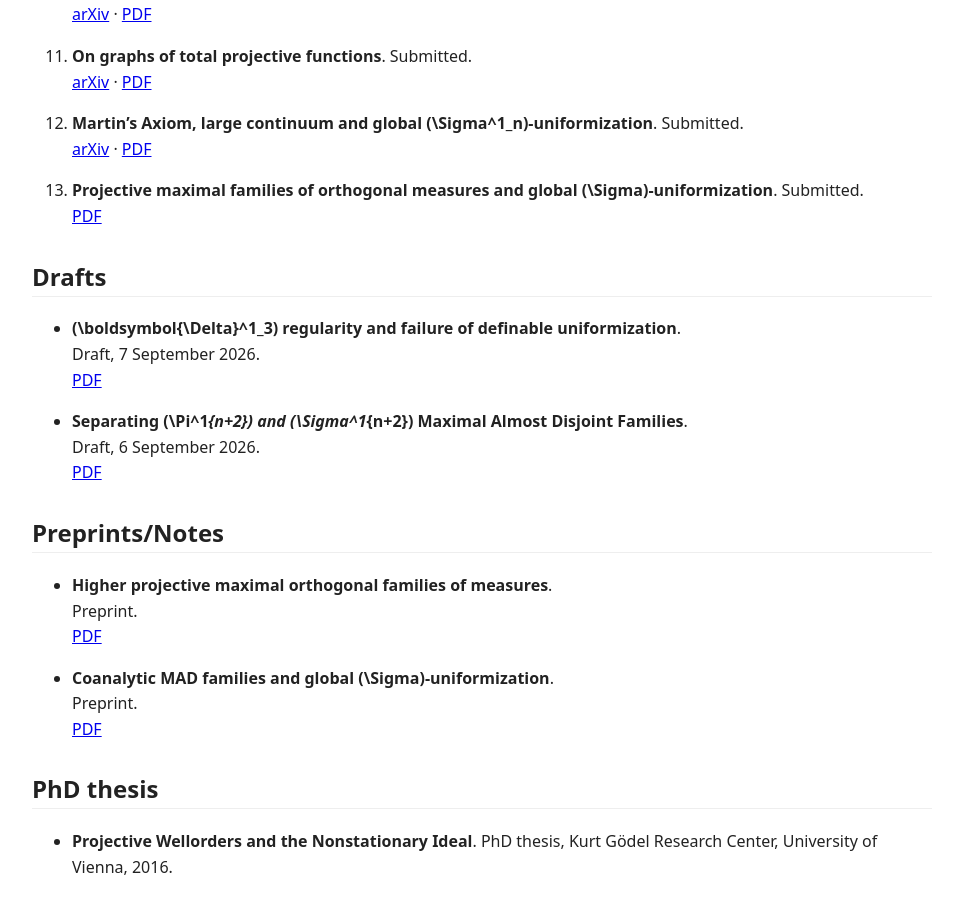
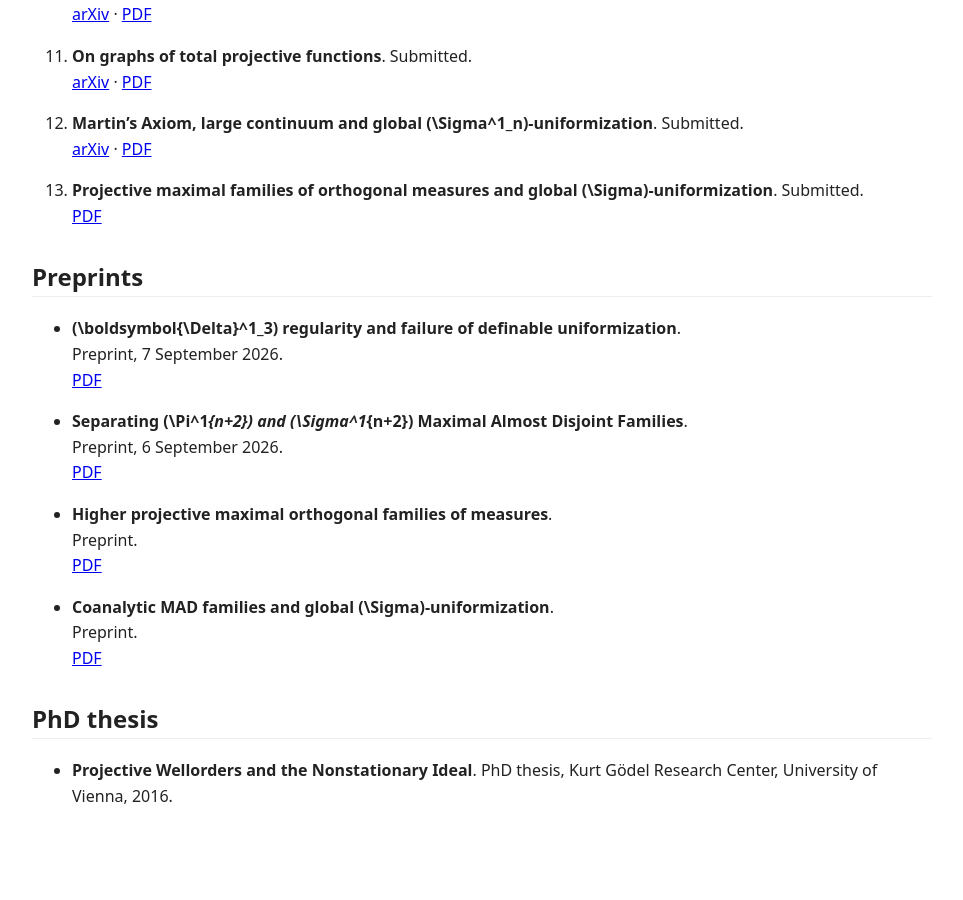
Before and after one commit to StefanHoffelner/stefanhoffelner.github.io, a Jekyll site: the page built from publications.md, in a window 1280 px wide and 900 px high, scrolled down 1802 px. Shown: the whole window, without its empty margins (158-1121 px from the left). Built offline with Jekyll 4.4.1, drawn with Linux system fonts in a browser that asks for light colours; our own code applies the rules of GitHub Pages for plain Markdown files; a script that is not in the unit is left out; after the commit the page ends 2668 px from its top, so only the background shows below that; some of the changed text lies outside the part shown.

Commit message:
Reorganize publications page into Publications, Submitted, and Preprints

```diff
--- a/publications.md
+++ b/publications.md
@@ -84,17 +84,15 @@ permalink: /publications/
 13. **Projective maximal families of orthogonal measures and global \(\Sigma\)-uniformization**. Submitted.
     [PDF](/papers/projective-maximal-families-orthogonal-measures-global-sigma-uniformization.pdf)
 
-## Drafts
+## Preprints
 
 - **\(\boldsymbol{\Delta}^1_3\) regularity and failure of definable uniformization**.
-  Draft, 7 September 2026.
+  Preprint, 7 September 2026.
   [PDF](/papers/delta13-regularity-definable-uniformization.pdf)
 
 - **Separating \(\Pi^1_{n+2}\) and \(\Sigma^1_{n+2}\) Maximal Almost Disjoint Families**.
-  Draft, 6 September 2026.
+  Preprint, 6 September 2026.
   [PDF](/papers/separating-pi1nplus2-sigma1nplus2-mad-families.pdf)
-
-## Preprints/Notes
 
 - **Higher projective maximal orthogonal families of measures**.
   Preprint.
```
Also changed, not shown: other parts of publications.md (+3 -3 lines).
